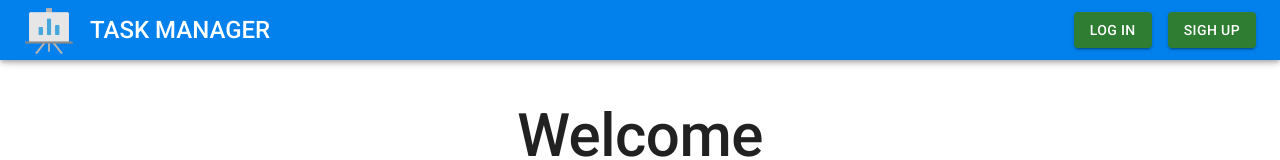
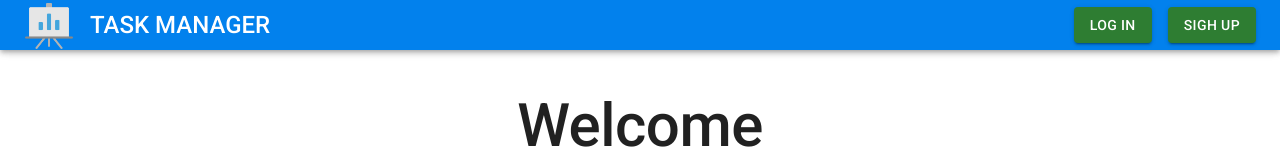
Before and after one commit to yaarusik/project-management-app, a React (Create React App) app: page / in a window 1280 px wide. Shown: the top 160 px of the page. Built offline with nearby package versions, Linux system fonts and the light colour scheme.

Commit message:
fix: add styles in header

```diff
--- a/src/Components/Header/index.tsx
+++ b/src/Components/Header/index.tsx
@@ -8,7 +8,6 @@ import Stack from '@mui/material/Stack';
 import PersonIcon from '@mui/icons-material/Person';
 import LogoutIcon from '@mui/icons-material/Logout';
 import Typography from '@mui/material/Typography';
-import Box from '@mui/material/Box';
 import Container from '@mui/material/Container';
 import CssBaseline from '@mui/material/CssBaseline';
 import { styled } from '@mui/material/styles';
@@ -23,7 +22,9 @@ import LangSwitcher from '../LangSwitcher';
 
 import Cookies from 'js-cookie';
 import { useTranslation } from 'react-i18next';
-import { useEffect, useState } from 'react';
+import { useState } from 'react';
+
+import { HeaderBox } from './styles';
 
 export const ColorButton = styled(Button)<ButtonProps>(({ theme }) => ({
   color: theme.palette.getContrastText(purple[500]),
@@ -72,13 +73,10 @@ const Header = () => {
 
   return (
     <AppBar position="sticky">
-      <Box
+      <HeaderBox
         component="header"
         sx={{
           bgcolor: bgColor,
-          height: '60px',
-          paddingTop: '5px',
-          transition: 'background 0.5s',
         }}
       >
         <CssBaseline />
@@ -177,7 +175,7 @@ const Header = () => {
             </Stack>
           </Stack>
         </Container>
-      </Box>
+      </HeaderBox>
     </AppBar>
   );
 };
--- /dev/null
+++ b/src/Components/Header/styles.ts
@@ -0,0 +1,8 @@
+import { Box } from '@mui/material';
+import styled from 'styled-components';
+
+export const HeaderBox = styled(Box)`
+height: '60px',
+paddingTop: '5px',
+transition: 'background 0.5s',
+`;
```
